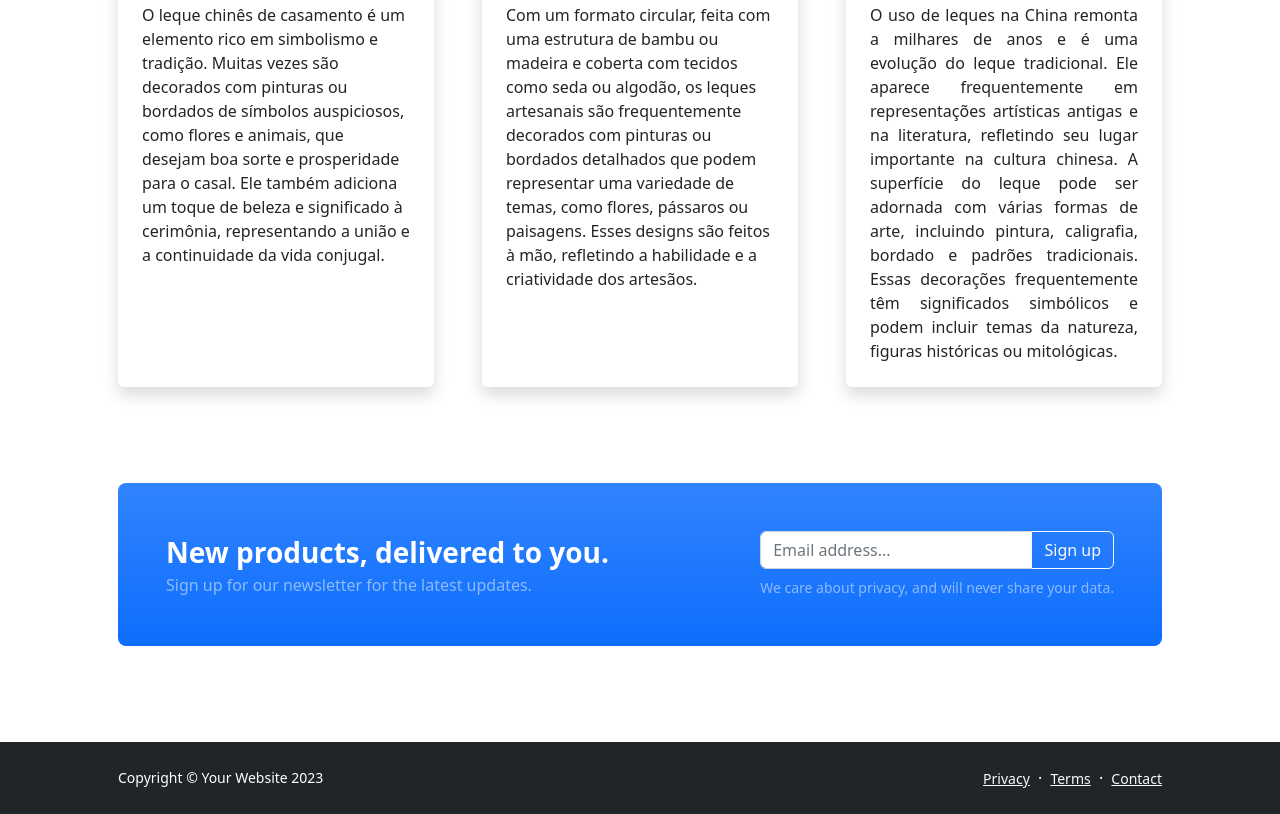
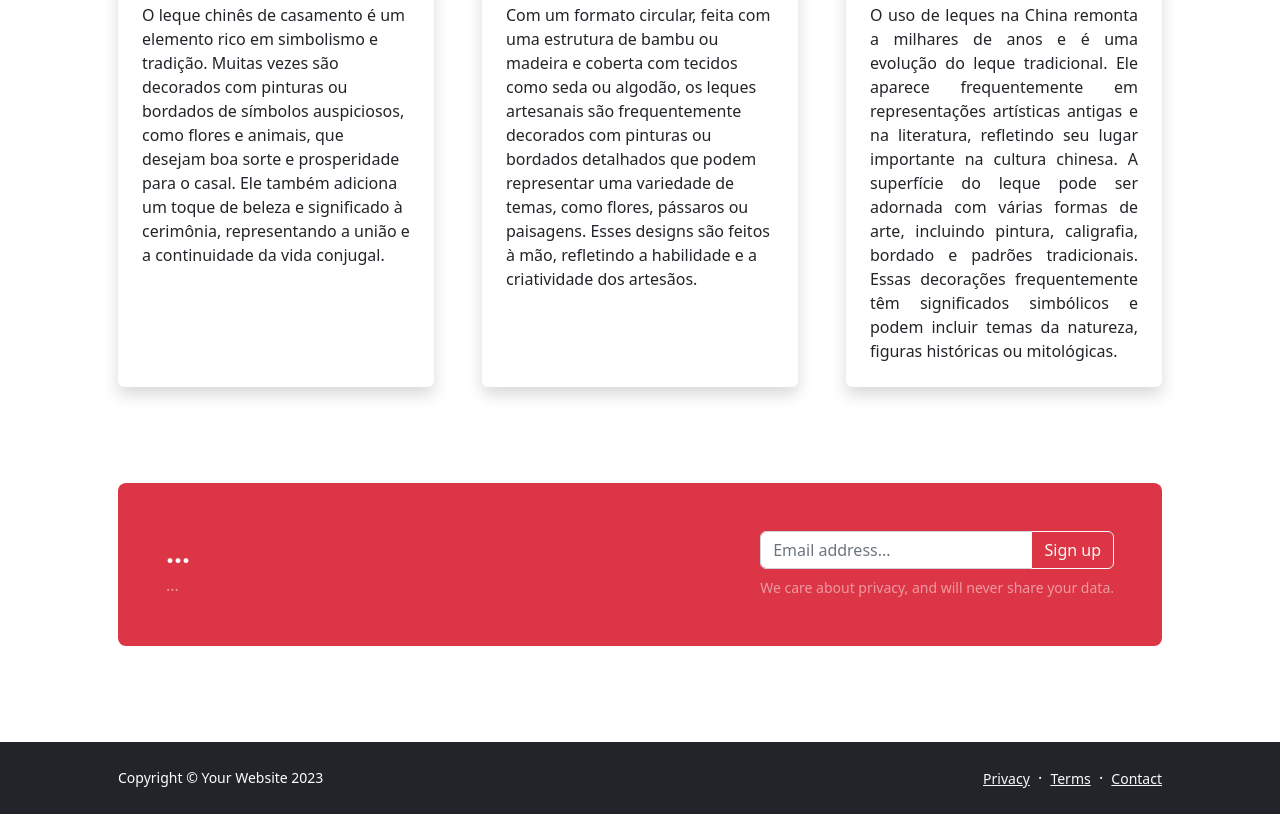
Before and after one commit to stecrvv/stecrvv.github.io, a plain HTML site: page index.html in a window 1280 px wide. Shown: the part 2819-3633 px from the top of the page. Drawn offline with nearby package versions, Linux system fonts and the light colour scheme.

Commit message:
Update index.html

```diff
--- a/index.html
+++ b/index.html
@@ -154,11 +154,11 @@ Antes da Dinastia Han, os leques eram utilizados principalmente para proteger no
                         </div>
                     </div>
                     <!-- Call to action-->
-                    <aside class="bg-primary bg-gradient rounded-3 p-4 p-sm-5 mt-5">
+                    <aside class="bg-primary bg-danger rounded-3 p-4 p-sm-5 mt-5">
                         <div class="d-flex align-items-center justify-content-between flex-column flex-xl-row text-center text-xl-start">
                             <div class="mb-4 mb-xl-0">
-                                <div class="fs-3 fw-bold text-white">New products, delivered to you.</div>
-                                <div class="text-white-50">Sign up for our newsletter for the latest updates.</div>
+                                <div class="fs-3 fw-bold text-white">...</div>
+                                <div class="text-white-50">...</div>
                             </div>
                             <div class="ms-xl-4">
                                 <div class="input-group mb-2">
```
